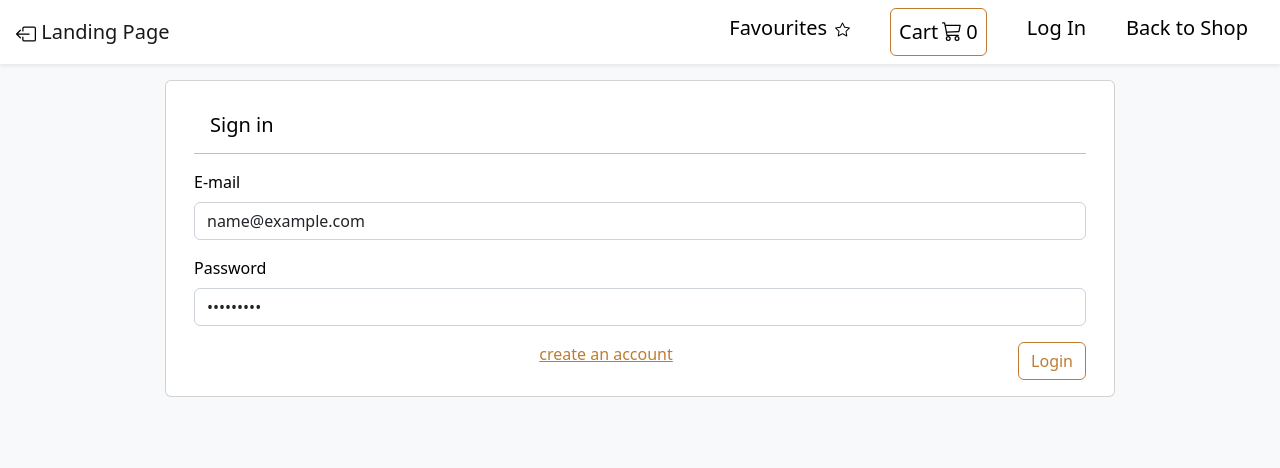
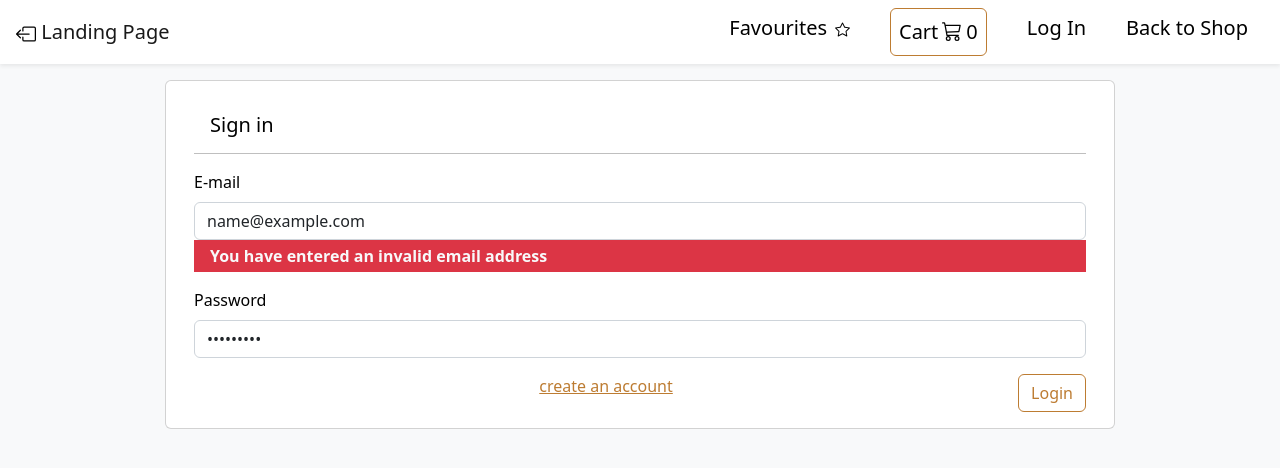
Before and after one commit to philica94/GreenGrocery, a React (Create React App) app: page /green-grocery/login in a window 1280 px wide. Both pictures are taken after typing "name@example.com", "Sample123" into the empty fields and a click on the button "Login". Shown: the top 468 px of the page. Built offline with nearby package versions, Linux system fonts and the light colour scheme.

Commit message:
feat: add error messages to Login component

```diff
--- a/src/components/UI/Input.js
+++ b/src/components/UI/Input.js
@@ -1,6 +1,6 @@
 import React from 'react';
 
-const Input = React.forwardRef(({ id, labelText, wrapperClassName = 'mb-3', ...attributes }, ref) => {
+const Input = React.forwardRef(({ id, labelText, wrapperClassName = 'mt-3', ...attributes }, ref) => {
   return (
     <div className={wrapperClassName}>
       <label htmlFor={id} className='form-label'>
--- /dev/null
+++ b/src/components/UI/InvalidMessage.js
@@ -0,0 +1,9 @@
+const InvalidMessage = ({ message }) => {
+  return (
+    <div className='text-bg-danger p-1 ps-3'>
+      <span className='text-light fw-semibold'>{message}</span>
+    </div>
+  );
+};
+
+export default InvalidMessage;
--- a/src/components/green-grocery/login/Login.js
+++ b/src/components/green-grocery/login/Login.js
@@ -1,4 +1,4 @@
-import { useEffect, useRef } from 'react';
+import { useEffect, useRef, useState } from 'react';
 import { useDispatch, useSelector } from 'react-redux';
 import { Link, useHistory } from 'react-router-dom';
 import { authActions } from '../../../store/slices/auth';
@@ -6,6 +6,7 @@ import { authActions } from '../../../store/slices/auth';
 import Button from '../../UI/Button';
 import Card from '../../UI/Card';
 import Input from '../../UI/Input';
+import InvalidMessage from '../../UI/InvalidMessage';
 
 const Login = ({ headerContent, pathTo }) => {
   const dispatch = useDispatch();
@@ -14,9 +15,13 @@ const Login = ({ headerContent, pathTo }) => {
   const passwordRef = useRef();
   const userLoggedIn = useSelector((state) => state.auth.isLoggedIn);
   const usersData = useSelector((state) => state.auth.users);
+  const [showInvalidEmailMessage, setShowInvalidEmailMessage] = useState(false);
+  const [showInvalidPasswordMessage, setShowInvalidPasswordMessage] = useState(false);
 
   const submitLoginHandler = (e) => {
     e.preventDefault();
+    setShowInvalidEmailMessage(false);
+    setShowInvalidPasswordMessage(false);
     const enteredUsername = usernameRef.current.value;
     const enteredPassword = passwordRef.current.value;
     const userLoginData = { username: enteredUsername, password: enteredPassword };
@@ -24,13 +29,13 @@ const Login = ({ headerContent, pathTo }) => {
     const existingUserIndex = usersData.findIndex(({ username }) => username === userLoginData.username);
     const successfullyEnteredLoginData = usersData[existingUserIndex]?.password === userLoginData.password;
 
-    if (usersData[existingUserIndex]?.username !== userLoginData.username) {
-      alert('You have entered an invalid email address');
-    } else if (!successfullyEnteredLoginData) {
-      alert('Your password is invalid, please try again');
-    } else if (successfullyEnteredLoginData) {
-      dispatch(authActions.login(userLoginData));
+    if (existingUserIndex === -1) {
+      return setShowInvalidEmailMessage(true);
     }
+    if (!successfullyEnteredLoginData) {
+      return setShowInvalidPasswordMessage(true);
+    }
+    dispatch(authActions.login(userLoginData));
   };
 
   useEffect(() => {
@@ -46,8 +51,10 @@ const Login = ({ headerContent, pathTo }) => {
         <hr />
         <form>
           <Input id='loginEmail' labelText='E-mail' type='email' ref={usernameRef}></Input>
+          {showInvalidEmailMessage && <InvalidMessage message={'You have entered an invalid email address'} />}
           <Input id='loginPassword' labelText='Password' type='password' ref={passwordRef}></Input>
-          <div className='d-flex justify-content-between'>
+          {showInvalidPasswordMessage && <InvalidMessage message={'Your password is invalid, please try again'} />}
+          <div className='d-flex justify-content-between mt-3'>
             <div></div>
             <Link to='/green-grocery/sign-up'>create an account</Link>
             <Button type='submit' onClick={submitLoginHandler}>
```
